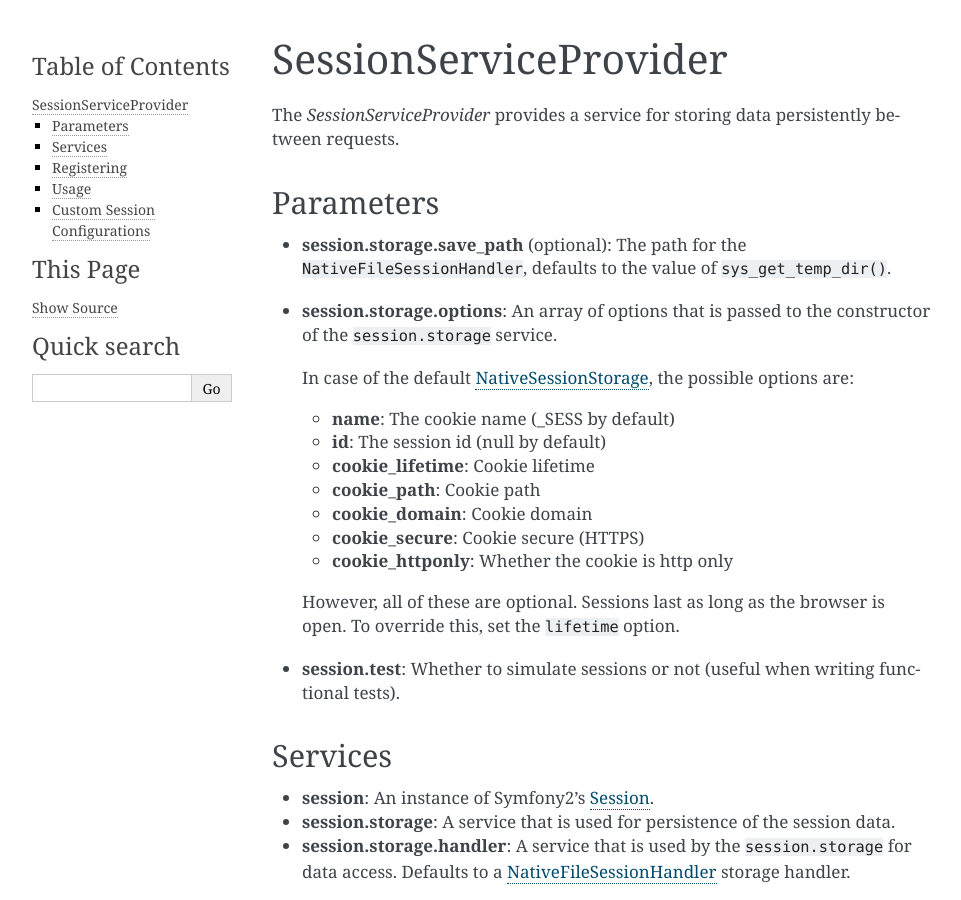
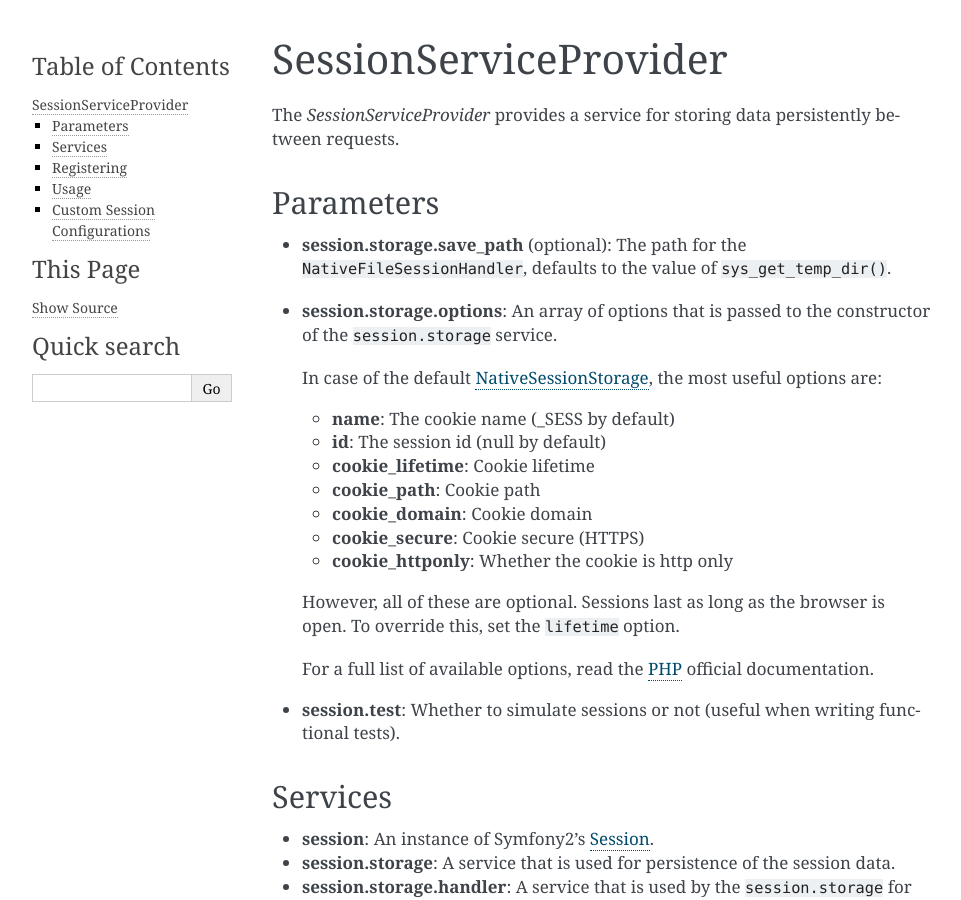
Before and after one commit to silexphp/Silex, a Sphinx documentation site: the page built from doc/providers/session.rst, in a window 1280 px wide and 900 px high. Shown: the whole window, without its empty margins (148-1109 px from the left). Built offline with Sphinx 7.4.7, drawn with Linux system fonts in a browser that asks for light colours; pages that are not in the unit, such as notebooks, are missing from menus.

Commit message:
added a note about all possible options for the session (refs #633)

```diff
--- a/doc/providers/session.rst
+++ b/doc/providers/session.rst
@@ -16,7 +16,7 @@ Parameters
 
   In case of the default `NativeSessionStorage
   <http://api.symfony.com/master/Symfony/Component/HttpFoundation/Session/Storage/NativeSessionStorage.html>`_,
-  the possible options are:
+  the most useful options are:
 
   * **name**: The cookie name (_SESS by default)
   * **id**: The session id (null by default)
@@ -28,6 +28,9 @@ Parameters
 
   However, all of these are optional. Sessions last as long as the browser is
   open. To override this, set the ``lifetime`` option.
+
+  For a full list of available options, read the `PHP
+  <http://php.net/session.configuration>`_ official documentation.
 
 * **session.test**: Whether to simulate sessions or not (useful when writing
   functional tests).
```
